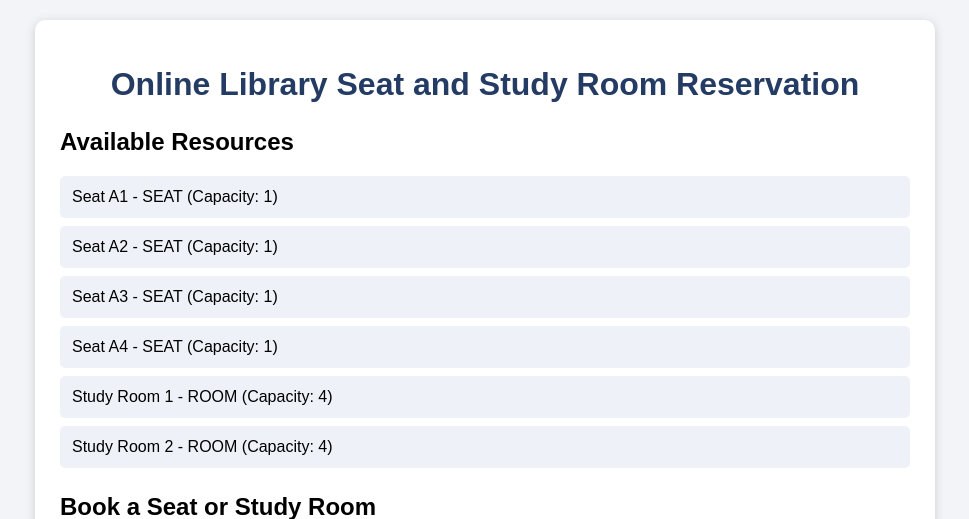
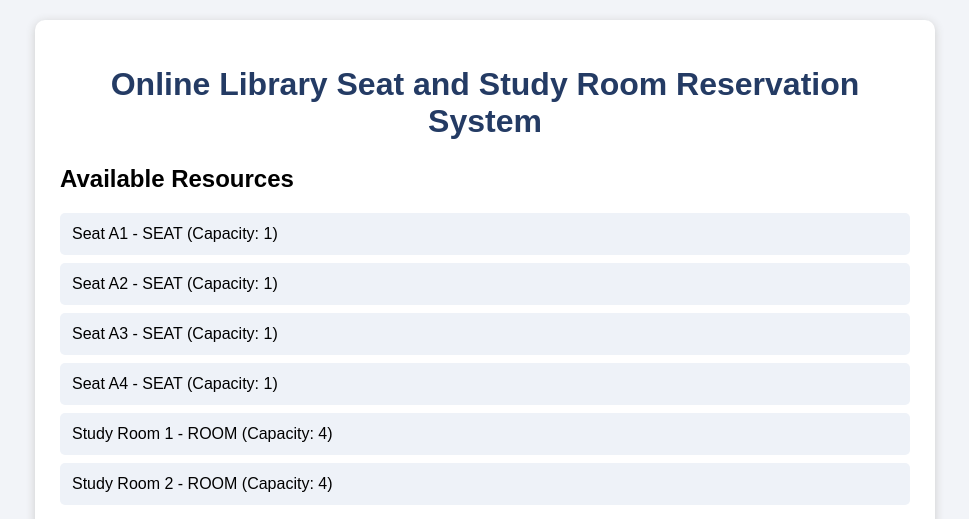
Before and after one commit to devi12-sudo/library-reservation, a Spring Boot app: page / in a window 1280 px wide. Shown: the top 519 px of the page, without its empty margins (155-1124 px from the left). Run offline with Spring Boot 4, Linux system fonts and the light colour scheme; data that the repository does not hold is empty.

Commit message:
Update library reservation homepage heading

```diff
--- a/src/main/resources/static/index.html
+++ b/src/main/resources/static/index.html
@@ -75,7 +75,7 @@
 
 <div class="container">
 
-    <h1>Online Library Seat and Study Room Reservation</h1>
+   <h1>Online Library Seat and Study Room Reservation System</h1>
 
     <div class="section">
         <h2>Available Resources</h2>
```
